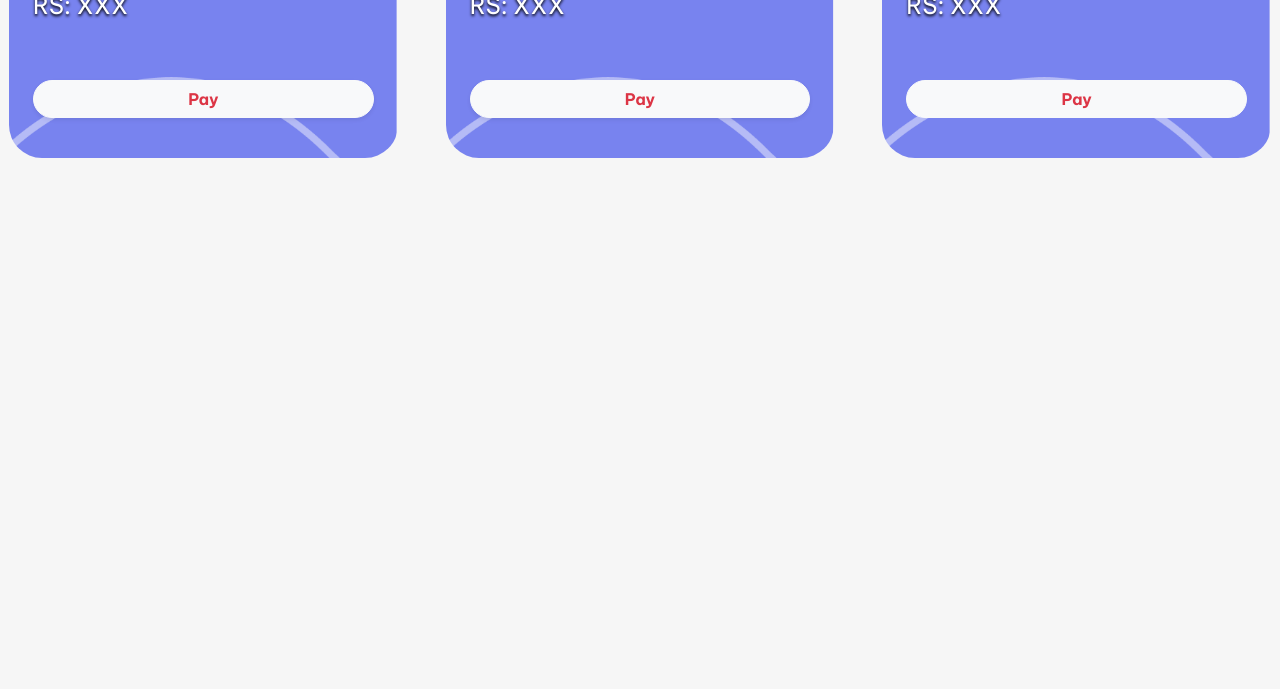
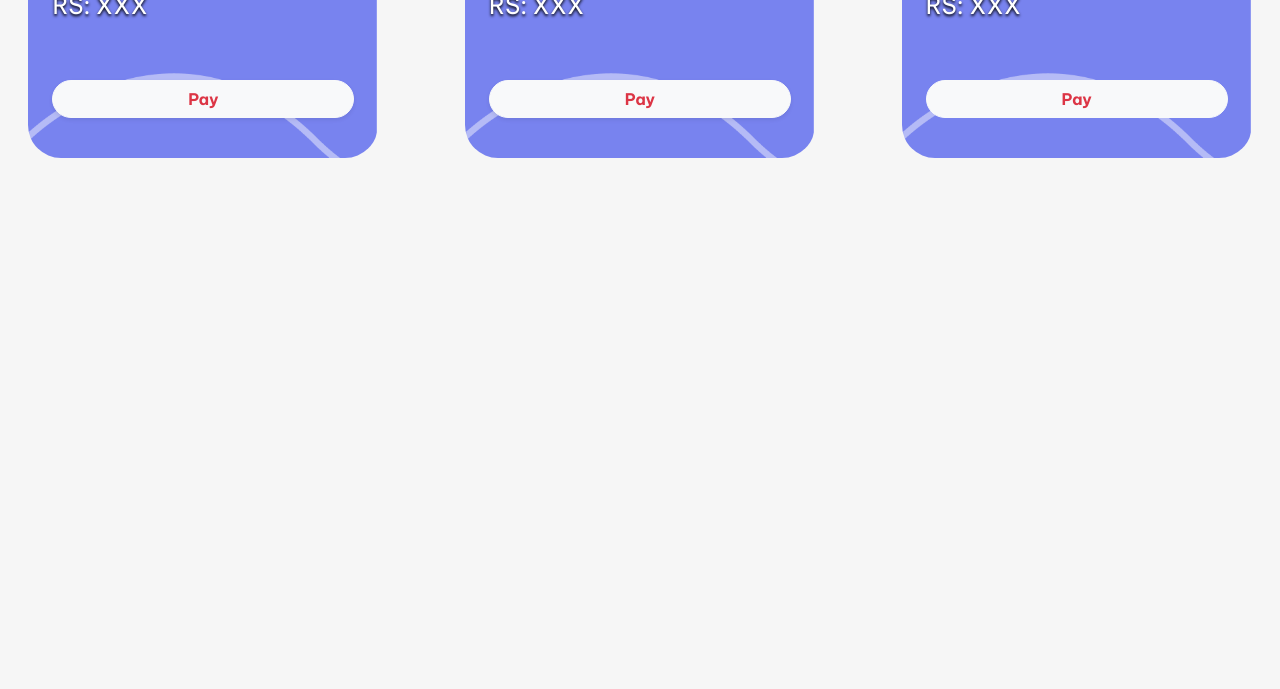
Before and after one commit to RabinThapa1998/Telemedicine-Html-Files, a plain HTML site: page PaymentCards/FormPagePayment.html in a window 1280 px wide. Shown: the part 111-800 px from the top of the page. Drawn offline with nearby package versions, Linux system fonts and the light colour scheme.

Commit message:
payment cards

```diff
--- a/PaymentCards/FormPagePayment.html
+++ b/PaymentCards/FormPagePayment.html
@@ -18,7 +18,7 @@
 <body>
 
         <div class="row  text-white " style="box-sizing:border-box;">
-            <div class="col-md  d-flex flex-row justify-content-around my-2 p-4">
+            <div class="col-lg  d-flex flex-row justify-content-around my-2 p-4">
                 <div class="row d-flex flex-column  justify-content-between p-4 payment-cards">
                     <div>
                         <h2 class='text-start '>REGULAR</h2>
@@ -29,7 +29,7 @@
                     </div>
                 </div>
             </div>
-            <div class="col-md d-flex flex-row justify-content-around my-2 p-4">
+            <div class="col-lg d-flex flex-row justify-content-around my-2 p-4">
                 <div class="row d-flex flex-column  justify-content-between p-4 payment-cards">
                     <div>
                         <h2 class='text-start '>Follow Up</h2>
@@ -41,7 +41,7 @@
                 </div>
             </div>
 
-            <div class="col-md d-flex flex-row justify-content-around my-2 p-4">
+            <div class="col-lg d-flex flex-row justify-content-around my-2 p-4">
                 <div class="row d-flex flex-column justify-content-between p-4 payment-cards">
                     <div>
                         <h2 class='text-start'>Emergency</h2>
@@ -57,4 +57,5 @@
         </div>
 
     </div>
+
 </body>
--- a/PaymentCards/Paymentform.css
+++ b/PaymentCards/Paymentform.css
@@ -15,8 +15,8 @@ body{
     min-height: 14.8125rem;
     background:  url("./payment_bg.png") no-repeat center center;
     overflow: hidden;
-    min-width: 12.5rem;
-    width: 100%;
+    min-width: 14rem;
+    width: 90%;
     background-size: 100%;
 }
 
```
